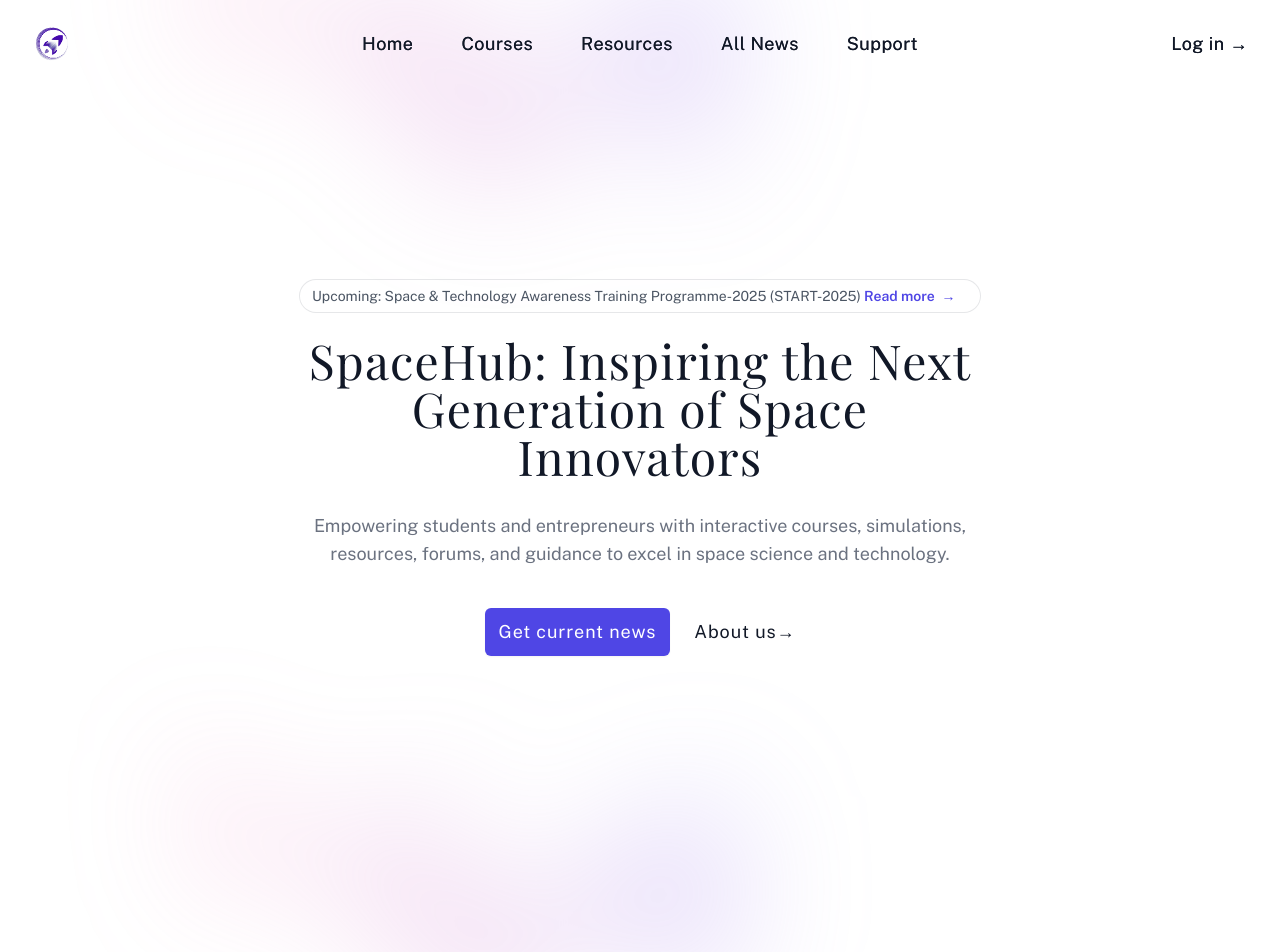
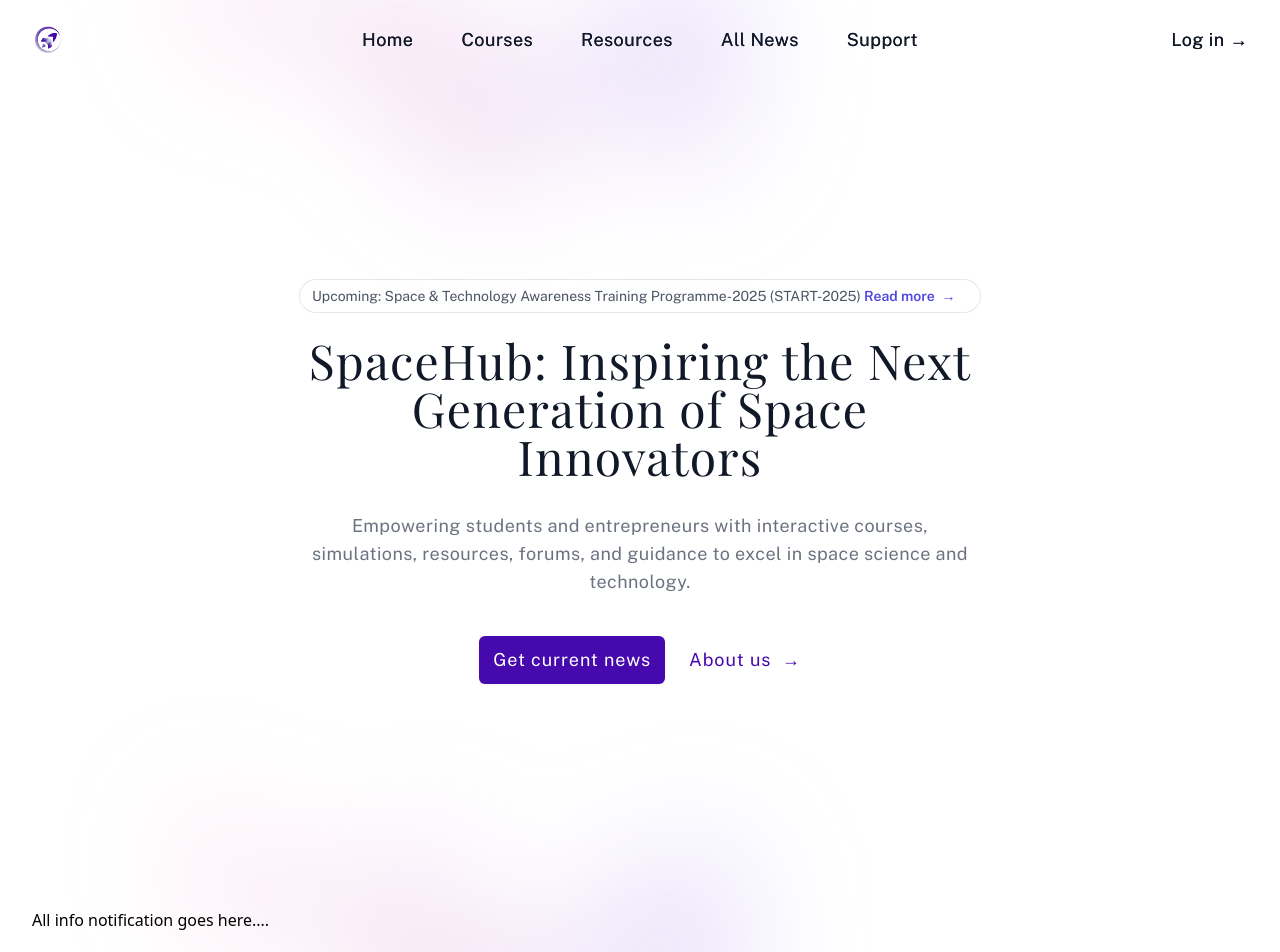
Before and after one commit to SwaroopArya65/ISRO-SpaceHub, a React (Vite) app in the folder frontend/: page / in a window 1280 px wide. Shown: the top 952 px of the page. Built offline with nearby package versions, Linux system fonts and the light colour scheme; a web font is replaced by a local one.

Commit message:
Under working the next section

```diff
--- a/frontend/index.html
+++ b/frontend/index.html
@@ -8,7 +8,7 @@
   <title>ISRO_SpaceHub</title>
 </head>
 
-<body>
+<body class="scrollbar-custom">
   <div id="root"></div>
   <script type="module" src="/src/main.jsx"></script>
 </body>
--- /dev/null
+++ b/frontend/src/components/InfoBanner.jsx
@@ -0,0 +1,11 @@
+import React from 'react'
+
+const InfoBanner = () => {
+    return (
+        <div>
+            All info notification goes here....
+        </div>
+    )
+}
+
+export default InfoBanner;
--- a/frontend/src/components/Navbar.jsx
+++ b/frontend/src/components/Navbar.jsx
@@ -9,7 +9,7 @@ const Navbar = () => {
                     <a href="#" className="-m-1.5 p-1.5">
                         <span className="sr-only">Your Company</span>
                         <img
-                            className="h-10 w-auto"
+                            className="h-8 w-auto"
                             src={logo}
                             alt="Company Logo"
                         />
--- a/frontend/src/index.css
+++ b/frontend/src/index.css
@@ -4,3 +4,21 @@
 @tailwind base;
 @tailwind components;
 @tailwind utilities;
+
+/* In your global CSS file (e.g., styles.css) */
+.scrollbar-custom::-webkit-scrollbar {
+    width: 0px;
+  }
+
+  .scrollbar-custom::-webkit-scrollbar-track {
+    background: #ffffff;
+  }
+
+  .scrollbar-custom::-webkit-scrollbar-thumb {
+    background: #e1e1e1;
+    border-radius: 4px;
+  }
+
+  .scrollbar-custom::-webkit-scrollbar-thumb:hover {
+    background: #c9c9c9;
+  }
--- a/frontend/src/pages/Index.jsx
+++ b/frontend/src/pages/Index.jsx
@@ -1,6 +1,7 @@
 import React from 'react';
 import GradientBg from '../components/GradientBg';
 import Navbar from '../components/Navbar';
+import InfoBanner from './../components/InfoBanner';
 
 const Index = () => {
     return (
@@ -22,23 +23,26 @@ const Index = () => {
                         <h1 className="text-5xl font-playfair tracking-wide text-gray-900 sm:text-7xl">
                             SpaceHub: Inspiring the Next Generation of Space Innovators
                         </h1>
-                        <p className="mt-8 text-lg font-publicSans font-boldweight text-gray-500 sm:text-xl">
+                        <p className="mt-8 text-lg font-publicSans tracking-wide font-boldweight text-gray-500 sm:text-xl">
                             Empowering students and entrepreneurs with interactive courses, simulations, resources, forums, and guidance to excel in space science and technology.
                         </p>
                         <div className="mt-10 flex items-center justify-center gap-x-6">
                             <a
                                 href="#"
-                                className="rounded-md bg-indigo-600 px-3.5 py-2.5 text-lg font-publicSans tracking-wider text-white shadow-sm hover:bg-indigo-500 focus-visible:outline focus-visible:outline-2 focus-visible:outline-offset-2 focus-visible:outline-indigo-600"
+                                className="rounded-md bg-bg px-3.5 py-2.5 text-lg font-publicSans tracking-wider text-white shadow-sm hover:bg-indigo-500 focus-visible:outline focus-visible:outline-2 focus-visible:outline-offset-2 focus-visible:outline-indigo-600"
                             >
                                 Get current news
                             </a>
-                            <a href="#" className="text-lg font-publicSans tracking-wider text-gray-900">
-                                About us<span aria-hidden="true">→</span>
+                            <a href="#" className="text-lg font-publicSans tracking-wider text-bg">
+                                About us<span aria-hidden="true">&nbsp; →</span>
                             </a>
                         </div>
                     </div>
                 </div>
                 <GradientBg position="top-[calc(100%-13rem)] sm:top-[calc(100%-30rem)]" />
+                <div>
+                    <InfoBanner />
+                </div>
             </div>
         </div>
     );
--- a/frontend/tailwind.config.js
+++ b/frontend/tailwind.config.js
@@ -16,6 +16,9 @@ export default {
       maxWidth: {
         customeweight: '680px',
       },
+      colors: {
+        'bg': '#4509ae',
+      }
     },
     screens: {
       // => @media (max-width: 1279px) { ... }
```
